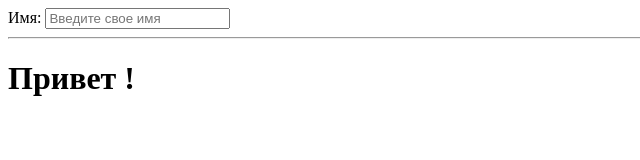
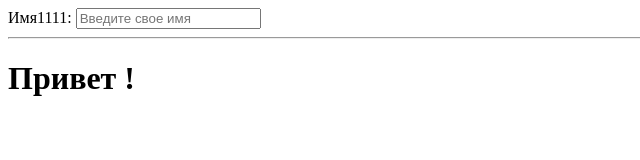
Before and after one commit to smorygo/angular, a plain HTML site: page index.html in a window 1280 px wide. Shown: the full height of the page, 0-640 px from the left. Drawn offline with nearby package versions, Linux system fonts and the light colour scheme.

Commit message:
test commit

```diff
--- a/index.html
+++ b/index.html
@@ -5,7 +5,7 @@
 </head>
 <body>
 <div>
-    <label>Имя:</label>
+    <label>Имя1111:</label>
     <input type="text" ng-model="yourName" placeholder="Введите свое имя">
     <hr>
     <h1>Привет {{yourName}}!</h1>
```
